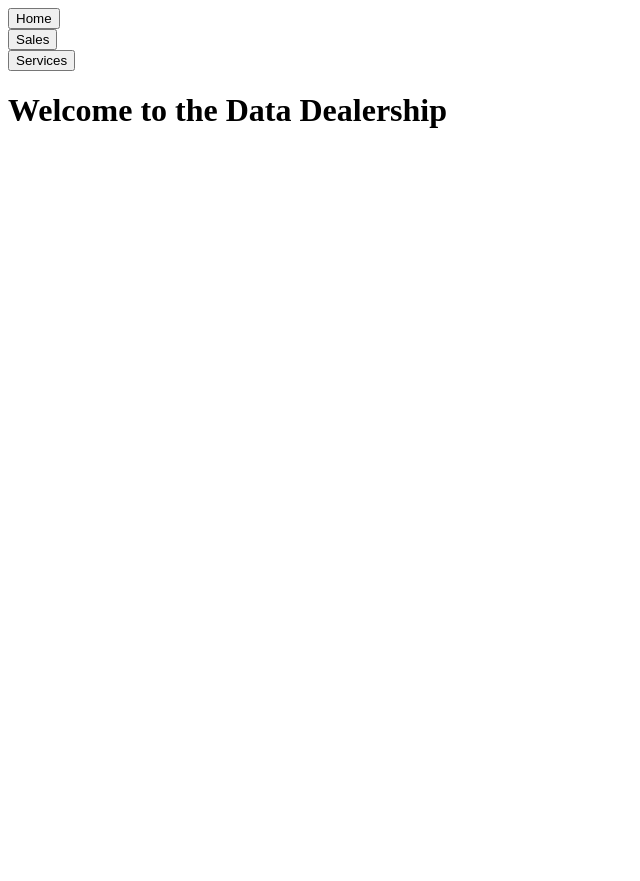
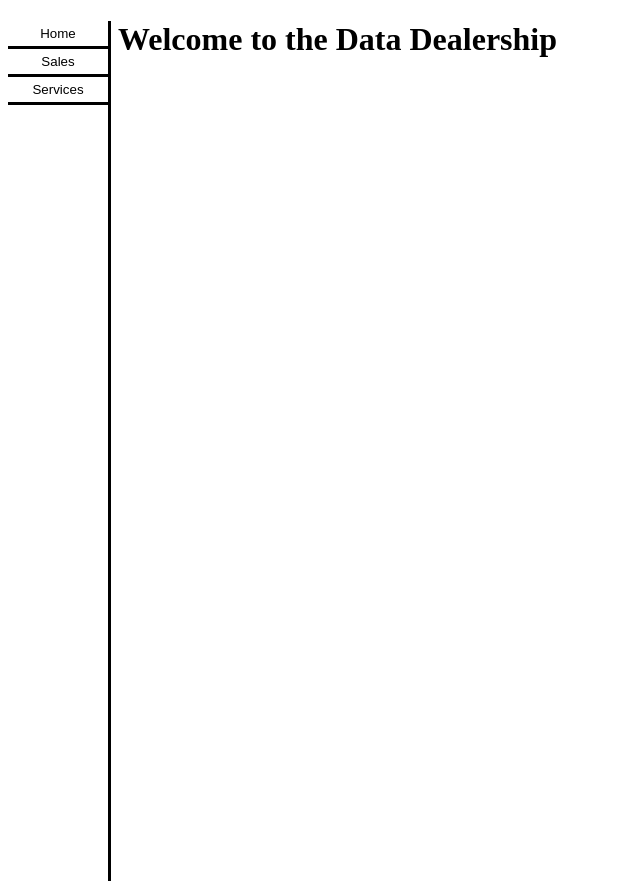
Before and after one commit to brd69125/database-project, a PHP site: page / in a window 1280 px wide. Shown: the whole page, without its empty margins (0-640 px from the left). Run offline with PHP 8.4, Linux system fonts and the light colour scheme.

Commit message:
added styles

```diff
--- /dev/null
+++ b/css/site.css
@@ -0,0 +1,26 @@
+/*
+    Site Wide styles
+*/
+
+.nav_bar{
+    position: fixed;
+    width: 100px;
+    height: 100%;
+    border-right: solid medium black;
+}
+
+.content{
+    margin-left: 100px;
+    padding-left: 10px;
+}
+
+.nav_button{
+    background: transparent;
+    padding: 5px;
+    display: inline-block;
+    width: 100%;
+    border: none;
+    border-bottom: solid medium black;
+    cursor: pointer;
+
+}
--- a/shell.php
+++ b/shell.php
@@ -39,7 +39,7 @@ function echoJavaScript(){
 
 //echo css files
 function echoCSS(){
-    //echo "<link rel='stylesheet' href='css/index.css' type='text/css'>";
+    echo "<link rel='stylesheet' href='css/site.css' type='text/css'>";
 }
 
 /**
```
